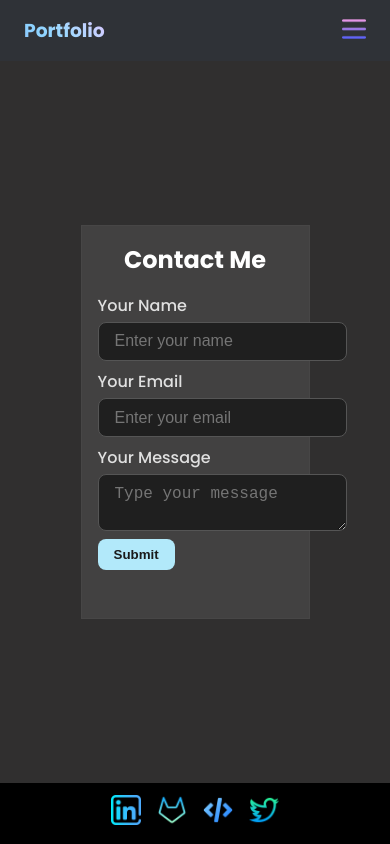
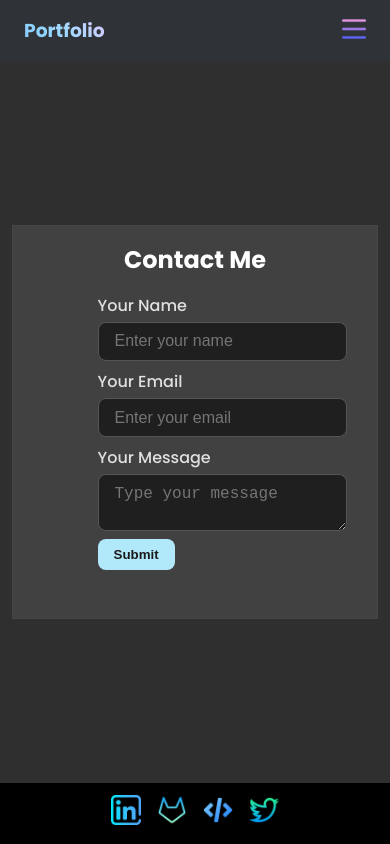
Before and after one commit to shrawaniwagh04/portfolio-nextjs, a Next.js app: page /contact in a window 390 px wide. Built offline with nearby package versions, Linux system fonts and the light colour scheme.

Commit message:
feat/contact-adjusted-mobile-view-responsiveness

```diff
--- a/src/views/Contact/Contact.module.scss
+++ b/src/views/Contact/Contact.module.scss
@@ -6,12 +6,26 @@
   gap: 1rem;
   justify-content: center;
   align-items: center;
+  color: white;
 
-  color: white;
 
   .ContactContent {
     display: flex;
     gap: 1rem;
+
+    flex-direction: column;
+    padding: 1rem;
+    justify-content: center;
+    align-items: center;
+
+    border: thin solid rgb(71, 70, 70);
+    background-color: #424141;
+  }
+  .ContactContentMobile{
+    width: 85%;
+    display: flex;
+    gap: 1rem;
+
     flex-direction: column;
     padding: 1rem;
     justify-content: center;
--- a/src/views/Contact/Contact.tsx
+++ b/src/views/Contact/Contact.tsx
@@ -5,10 +5,12 @@ import emailjs from "@emailjs/browser";
 import { contactFields } from "./Contact.data";
 import { toast } from "react-toastify";
 import dynamic from "next/dynamic";
+import useWindowWidth from "@/hooks/useWindowWidth";
 
 const Form = dynamic(() => import("@/components/Form/Form"));
 
 export default function Contact() {
+  const {isMobileView} = useWindowWidth();
   const handleFormSubmit = (formData: Record<string, string>) => {
     const templateParams = {
       name: formData.name,
@@ -37,7 +39,7 @@ export default function Contact() {
 
   return (
     <div className={styles.ContactContainer}>
-      <div className={styles.ContactContent}>
+      <div className={isMobileView ? styles.ContactContentMobile:styles.ContactContent}>
         <h2>Contact Me</h2>
         <Form data={contactFields} onSubmit={handleFormSubmit} />
       </div>
```
